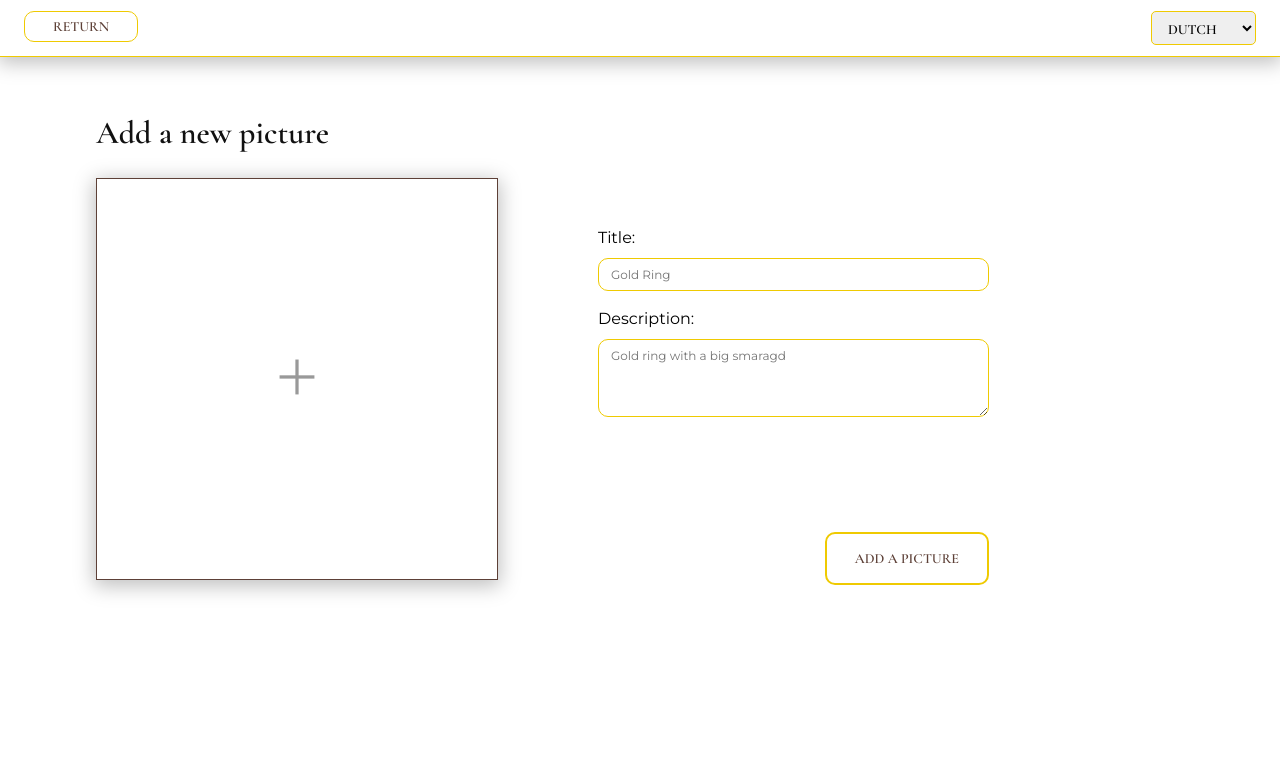
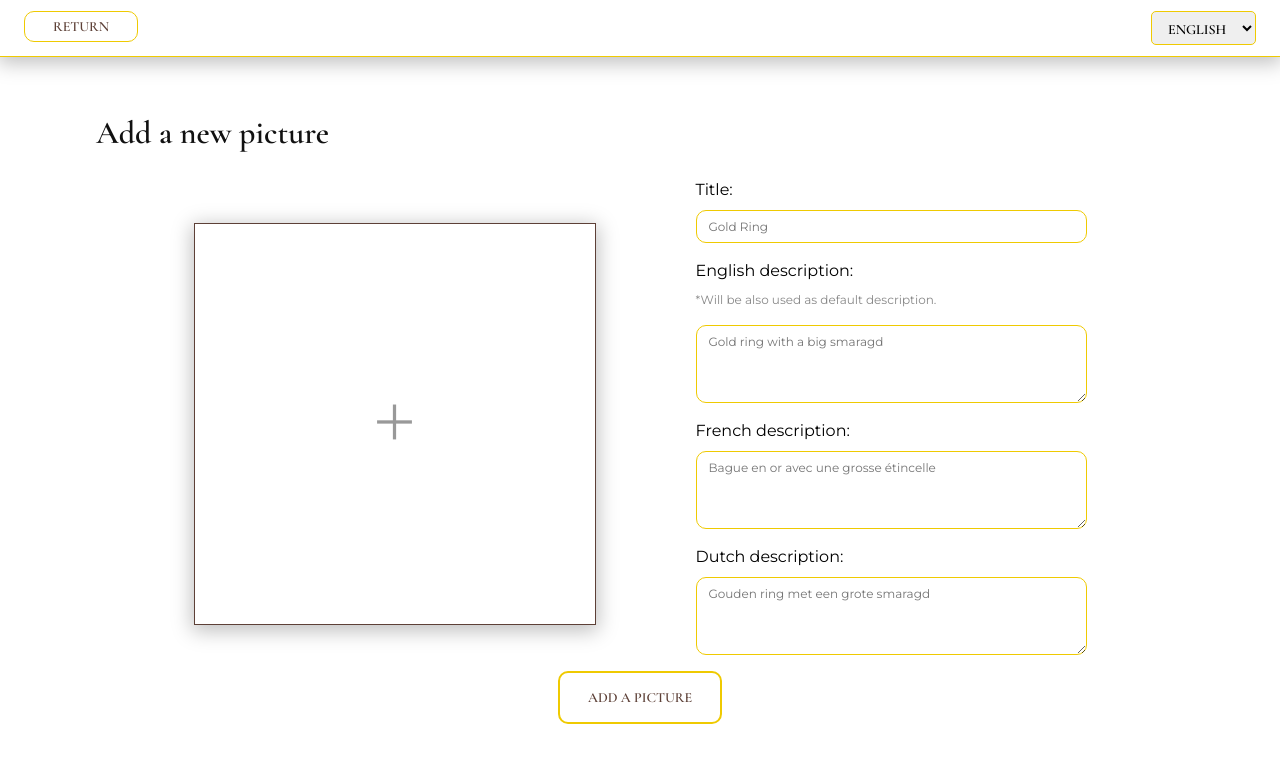
Before and after one commit to kanokoaomi/regnard-designers-frontend, a React (Vite) app: page /add-picture in a window 1280 px wide. Shown: the top 762 px of the page. Built offline with nearby package versions, Linux system fonts and the light colour scheme.

Commit message:
Update Add and Update picture pages

```diff
--- a/src/components/AddNewPicture/AddNewPicture.jsx
+++ b/src/components/AddNewPicture/AddNewPicture.jsx
@@ -17,6 +17,8 @@ const INITIAL_VALUES = {
 const AddNewPicture = () => {
   const titleId = useId();
   const descId = useId();
+  const descFrId = useId();
+  const descNlId = useId();
   const [preview, setPreview] = useState(null);
 
   const dispatch = useDispatch();
@@ -29,6 +31,8 @@ const AddNewPicture = () => {
       formData.append("pictureUrl", values.pictureUrl);
       formData.append("title", values.title);
       formData.append("desc", values.desc);
+      formData.append("descFr", values.descFr);
+      formData.append("descNl", values.descNl);
       console.log("File from formData:", formData.get("pictureUrl"));
       await dispatch(addJewelleryPicture(formData)).unwrap();
       actions.resetForm();
@@ -55,7 +59,8 @@ const AddNewPicture = () => {
           validationSchema={AddPictureSchema}
         >
           {({ setFieldValue }) => (
-            <Form className={styles.form}>
+            <Form>
+              <div className={styles.form}>
                 <div className={styles.pictureContainer}>
                   <label htmlFor="pictureUrl" className={styles.labelPicture}>
                     {!preview && <span className={styles.plusIcon}>＋</span>}
@@ -83,7 +88,11 @@ const AddNewPicture = () => {
                     }}
                     style={{ display: "none" }}
                   />
-                <ErrorMessage name="pictureUrl" component="div" />
+                  <ErrorMessage
+                    className={styles.error}
+                    name="pictureUrl"
+                    component="div"
+                  />
                 </div>
                 <div className={styles.formContainer}>
                   <div className={styles.inputContainer}>
@@ -106,8 +115,11 @@ const AddNewPicture = () => {
                   </div>
                   <div className={styles.inputContainer}>
                     <label className={styles.label} htmlFor={descId}>
-                    Description:
+                      English description:
                     </label>
+                    <p className={styles.text}>
+                      *Will be also used as default description.
+                    </p>
                     <Field
                       as="textarea"
                       cols="50"
@@ -125,11 +137,54 @@ const AddNewPicture = () => {
                       component="span"
                     />
                   </div>
+                  <div className={styles.inputContainer}>
+                    <label className={styles.label} htmlFor={descFrId}>
+                      French description:
+                    </label>
+                    <Field
+                      as="textarea"
+                      cols="50"
+                      rows="4"
+                      autoComplete={false.toString()}
+                      placeholder={"Bague en or avec une grosse étincelle"}
+                      className={styles.input}
+                      type="text"
+                      name="descFr"
+                      id={descFrId}
+                    />
+                    <ErrorMessage
+                      className={styles.error}
+                      name="descFr"
+                      component="span"
+                    />
+                  </div>
+                  <div className={styles.inputContainer}>
+                    <label className={styles.label} htmlFor={descNlId}>
+                      Dutch description:
+                    </label>
+                    <Field
+                      as="textarea"
+                      cols="50"
+                      rows="4"
+                      autoComplete={false.toString()}
+                      placeholder={"Gouden ring met een grote smaragd"}
+                      className={styles.input}
+                      type="text"
+                      name="descNl"
+                      id={descNlId}
+                    />
+                    <ErrorMessage
+                      className={styles.error}
+                      name="descNl"
+                      component="span"
+                    />
+                  </div>
+                </div>
+              </div>
               <div className={styles.buttonWrapper}>
                 <button className="button" type="submit">
                   Add a picture
                 </button>
-                </div>
               </div>
             </Form>
           )}
--- a/src/components/AddNewPicture/AddNewPicture.module.css
+++ b/src/components/AddNewPicture/AddNewPicture.module.css
@@ -69,18 +69,27 @@
 }
 
 .formContainer {
-  margin-top: 48px;
+  /* margin-top: 48px; */
   margin-left: 100px;
 }
 
 .form {
   display: flex;
+  align-items: center;
+  justify-content: center;
 }
 
 .label {
   font-family: "Montserrat", sans-serif;
   font-weight: 400;
   font-size: 16px;
+}
+
+.text {
+  font-family: "Montserrat", sans-serif;
+  font-size: 12px;
+  margin-bottom: 8px;
+  color: #888;
 }
 
 .inputContainer {
@@ -106,6 +115,7 @@
 
 .buttonWrapper > button {
   /* margin-left: 0; */
-  margin-right: 0;
-  margin-top: 115px;
+  margin-left: auto;
+  margin-right: auto;
+  margin-top: 0;
 }
--- a/src/components/LanguageSelector/LanguageSelector.jsx
+++ b/src/components/LanguageSelector/LanguageSelector.jsx
@@ -1,11 +1,6 @@
 import { useTranslation } from "react-i18next";
 import styles from "./LanguageSelector.module.css";
-
-const languages = [
-  { code: "en", language: "English" },
-  { code: "fr", language: "French" },
-  { code: "nl", language: "Dutch" },
-];
+import { languages } from "../../utils/languages";
 
 const LanguageSelector = () => {
   const { i18n } = useTranslation();
--- a/src/components/ModalPicture/ModalPicture.jsx
+++ b/src/components/ModalPicture/ModalPicture.jsx
@@ -1,8 +1,25 @@
 import Modal from "react-modal";
 import styles from "./ModalPicture.module.css";
+import { useTranslation } from "react-i18next";
 
 const ModalPicture = ({ picture, onClose, isOpen }) => {
   Modal.setAppElement("#root");
+
+  const { i18n } = useTranslation();
+  const currentLang = i18n.language;
+
+  const getDescription = () => {
+    switch (currentLang) {
+      case "en":
+        return picture.desc;
+      case "fr":
+        return picture.descFr || picture.desc;
+      case "nl":
+        return picture.descNl || picture.desc;
+      default:
+        return picture.desc;
+    }
+  };
 
   return (
     <Modal
@@ -46,7 +63,7 @@ const ModalPicture = ({ picture, onClose, isOpen }) => {
       />
       <div className={styles.textContainer}>
         <h3 className={styles.title}>{picture.title}</h3>
-        <p className={styles.desc}>{picture.desc}</p>
+        <p className={styles.desc}>{getDescription()}</p>
       </div>
       {/* </div> */}
     </Modal>
--- a/src/components/UpdatePicture/UpdatePicture.jsx
+++ b/src/components/UpdatePicture/UpdatePicture.jsx
@@ -16,6 +16,8 @@ import { selectOnePicture } from "../../redux/jewellery/jewellerySelectors";
 const UpdatePicture = ({ handleSubmit }) => {
   const titleId = useId();
   const descId = useId();
+  const descFrId = useId();
+  const descNlId = useId();
 
   const currentPicture = useSelector(selectOnePicture);
 
@@ -34,6 +36,8 @@ const UpdatePicture = ({ handleSubmit }) => {
   const INITIAL_VALUES = {
     title: currentPicture.title || "",
     desc: currentPicture.desc || "",
+    descFr: currentPicture.descFr || "",
+    descNl: currentPicture.descNl || "",
     pictureUrl: currentPicture.pictureUrl,
   };
 
@@ -48,7 +52,8 @@ const UpdatePicture = ({ handleSubmit }) => {
           enableReinitialize
         >
           {({ setFieldValue }) => (
-            <Form className={styles.form}>
+            <Form>
+              <div className={styles.form}>
                 <div className={styles.pictureContainer}>
                   <label htmlFor="pictureUrl" className={styles.labelPicture}>
                     {!preview && <span className={styles.plusIcon}>＋</span>}
@@ -76,7 +81,11 @@ const UpdatePicture = ({ handleSubmit }) => {
                     }}
                     style={{ display: "none" }}
                   />
-                <ErrorMessage name="pictureUrl" component="div" />
+                  <ErrorMessage
+                    className={styles.error}
+                    name="pictureUrl"
+                    component="div"
+                  />
                 </div>
                 <div className={styles.formContainer}>
                   <div className={styles.inputContainer}>
@@ -99,8 +108,11 @@ const UpdatePicture = ({ handleSubmit }) => {
                   </div>
                   <div className={styles.inputContainer}>
                     <label className={styles.label} htmlFor={descId}>
-                    Description:
+                      English description:
                     </label>
+                    <p className={styles.text}>
+                      *Will be also used as default description.
+                    </p>
                     <Field
                       as="textarea"
                       cols="50"
@@ -118,11 +130,54 @@ const UpdatePicture = ({ handleSubmit }) => {
                       component="span"
                     />
                   </div>
+                  <div className={styles.inputContainer}>
+                    <label className={styles.label} htmlFor={descFrId}>
+                      French description:
+                    </label>
+                    <Field
+                      as="textarea"
+                      cols="50"
+                      rows="4"
+                      autoComplete={false.toString()}
+                      placeholder={"Bague en or avec une grosse étincelle"}
+                      className={styles.input}
+                      type="text"
+                      name="descFr"
+                      id={descFrId}
+                    />
+                    <ErrorMessage
+                      className={styles.error}
+                      name="descFr"
+                      component="span"
+                    />
+                  </div>
+                  <div className={styles.inputContainer}>
+                    <label className={styles.label} htmlFor={descNlId}>
+                      Dutch description:
+                    </label>
+                    <Field
+                      as="textarea"
+                      cols="50"
+                      rows="4"
+                      autoComplete={false.toString()}
+                      placeholder={"Gouden ring met een grote smaragd"}
+                      className={styles.input}
+                      type="text"
+                      name="descNl"
+                      id={descNlId}
+                    />
+                    <ErrorMessage
+                      className={styles.error}
+                      name="descNl"
+                      component="span"
+                    />
+                  </div>
+                </div>
+              </div>
               <div className={styles.buttonWrapper}>
                 <button className="button" type="submit">
-                    Update the picture
+                  Update
                 </button>
-                </div>
               </div>
             </Form>
           )}
--- a/src/i18n.js
+++ b/src/i18n.js
@@ -5,7 +5,7 @@ import Backend from 'i18next-http-backend';
 i18n
 .use(initReactI18next).use(Backend).init({
     debug:true,
-    lng:"nl",
-    fallbackLng: "en",
+    lng:"en",
+    fallbackLng: "nl",
     returnObjects: true,
 })
--- a/src/pages/UpdatePicturePage/UpdatePicturePage.jsx
+++ b/src/pages/UpdatePicturePage/UpdatePicturePage.jsx
@@ -29,6 +29,8 @@ const UpdatePicturePage = () => {
     formData.append("pictureUrl", values.pictureUrl);
     formData.append("title", values.title);
     formData.append("desc", values.desc);
+    formData.append("descFr", values.descFr);
+    formData.append("descNl", values.descNl);
     try {
       await dispatch(updatePicture({ pictureId: id, formData })).unwrap();
       actions.resetForm();
@@ -36,7 +38,7 @@ const UpdatePicturePage = () => {
       navigate("/");
     } catch (error) {
       ErrorToast(
-        error.message || "Failed to update picture. Please try again."
+        error.message || "Failed to update picture. Please try again.",
       );
     }
   };
--- /dev/null
+++ b/src/utils/languages.js
@@ -0,0 +1,5 @@
+export const languages = [
+  { code: "en", language: "English" },
+  { code: "fr", language: "French" },
+  { code: "nl", language: "Dutch" },
+];
```
Also changed, not shown: public/locales/fr/translation.json (+7 -1 lines), public/locales/nl/translation.json (+7 -1 lines). Lines whose indentation alone changed are shown as unchanged.
